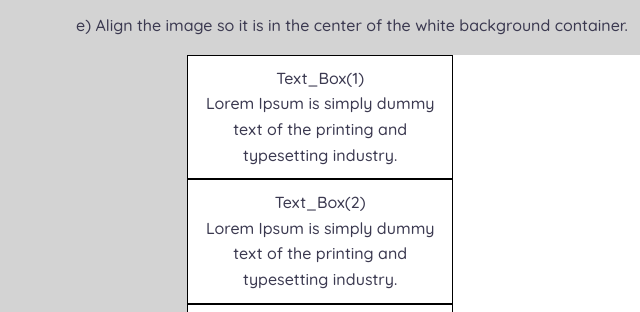
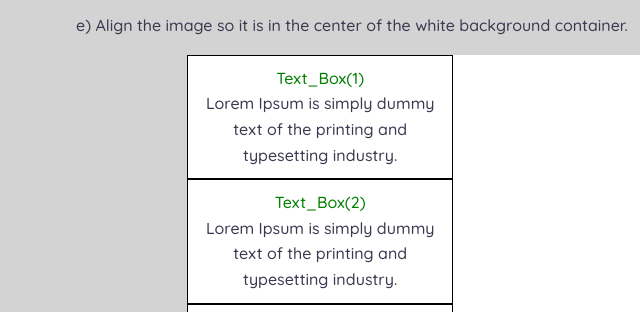
Before and after one commit to iondonescu/codezilla_test, a website: page app/index.html in a window 1280 px wide. Shown: the part 374-686 px from the top of the page, 9-649 px from the left. Drawn offline with Linux system fonts and the light colour scheme; files whose address does not match are found by name; a web font is replaced by a local one.

Commit message:
Question1c
Change the color of the text "Text_Box" to green

```diff
--- a/app/assets/css/style.css
+++ b/app/assets/css/style.css
@@ -8,7 +8,10 @@
 .copy {
   margin-bottom: 0;
 }
-
+/* Question 1c */
+p.copy > span {
+  color:green;
+}
 .bg-dark2 {
   background: lightgray; }
 
--- a/app/index.html
+++ b/app/index.html
@@ -11,7 +11,8 @@
   <link href="assets/css/bootstrap.min.css" rel="stylesheet" type="text/css"/>
   <link href="assets/css/materialdesignicons.min.css" rel="stylesheet" type="text/css"/>
   <link href="assets/css/style.min.css" rel="stylesheet">
-
+  <!-- Question 1c import style.css-->
+  <link href="assets/css/style.css" rel="stylesheet">
   <script src="assets/components/modernizr/modernizr.js"></script>
 </head>
 <body>
@@ -43,6 +44,9 @@
       <div class="flex-wrapper mx-auto text-center">
         <div class="flex-container">
           <div class="wrapper">
+            <!--Question 1c Change the color of the text "Text_Box" to green
+            in style.css
+            -->
             <p class="copy"><span>Text_Box(1)</span> <br> Lorem Ipsum is simply dummy text of the printing
               and
               typesetting
```
